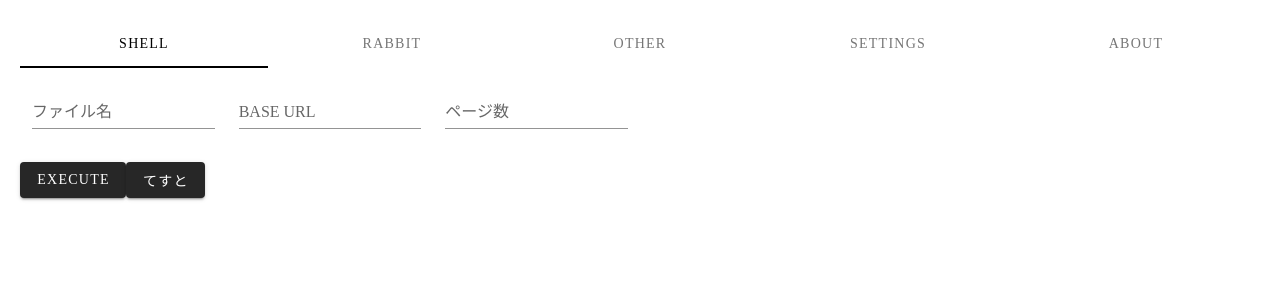
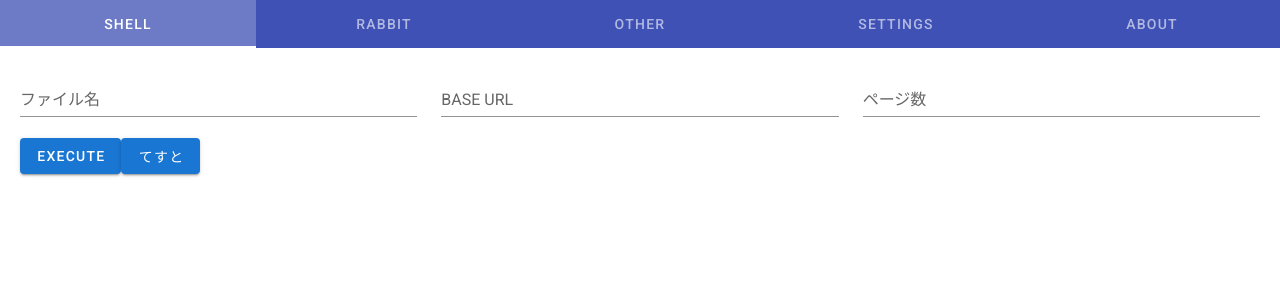
Before and after one commit to ahegaowpeace/RailsAPI, a Vue app in the folder front/: page /shell in a window 1280 px wide. Shown: the top 300 px of the page. Built offline with nearby package versions, Linux system fonts and the light colour scheme.

Commit message:
UI調整(v-main位置変更)

```diff
--- a/front/src/App.vue
+++ b/front/src/App.vue
@@ -1,11 +1,11 @@
 <template>
-  <div
-    class="main"
-  >
+  <v-app>
+    <v-main>
       <toaster />
       <v-tabs
         fixed-tabs
         background-color="indigo"
+        dark
       >
         <v-tab to="/shell">
           Shell
@@ -23,10 +23,9 @@
           About
         </v-tab>
       </v-tabs>
-    <v-main>
       <router-view></router-view>
     </v-main>
-  </div>
+  </v-app>
 </template>
 
 <script>
@@ -43,7 +42,4 @@ export default {
 </script>
 
 <style>
-  .main {
-    padding: 20px;
-  }
 </style>
--- a/front/src/components/Shell.vue
+++ b/front/src/components/Shell.vue
@@ -1,11 +1,11 @@
 <template>
-  <v-form>
-    <v-row
-      class="arg-row"
-    >
+  <v-form
+    class="pa-5"
+  >
+    <v-row>
       <v-col
         cols="6"
-        md="2"
+        md="4"
       >
         <v-text-field
           v-model="fileName"
@@ -15,7 +15,7 @@
       </v-col>
       <v-col
         cols="6"
-        md="2"
+        md="4"
       >
         <v-text-field
           v-model="baseUrl"
@@ -25,7 +25,7 @@
       </v-col>
       <v-col
         cols="6"
-        md="2"
+        md="4"
       >
         <v-text-field
           v-model="pageNum"
@@ -89,9 +89,3 @@
     }
   }
 </script>
-
-<style>
-  .arg-row {
-    margin: 0 auto;
-  }
-</style>
```
Lines whose indentation alone changed are shown as unchanged.
